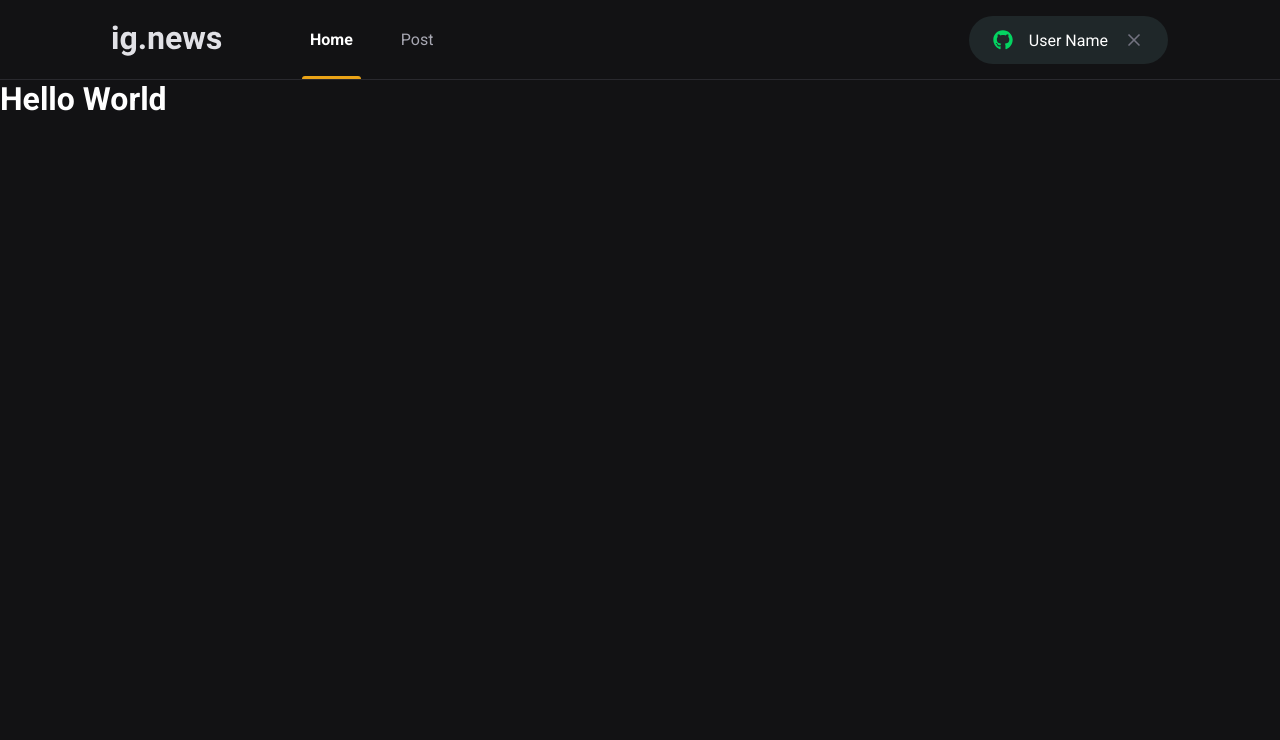
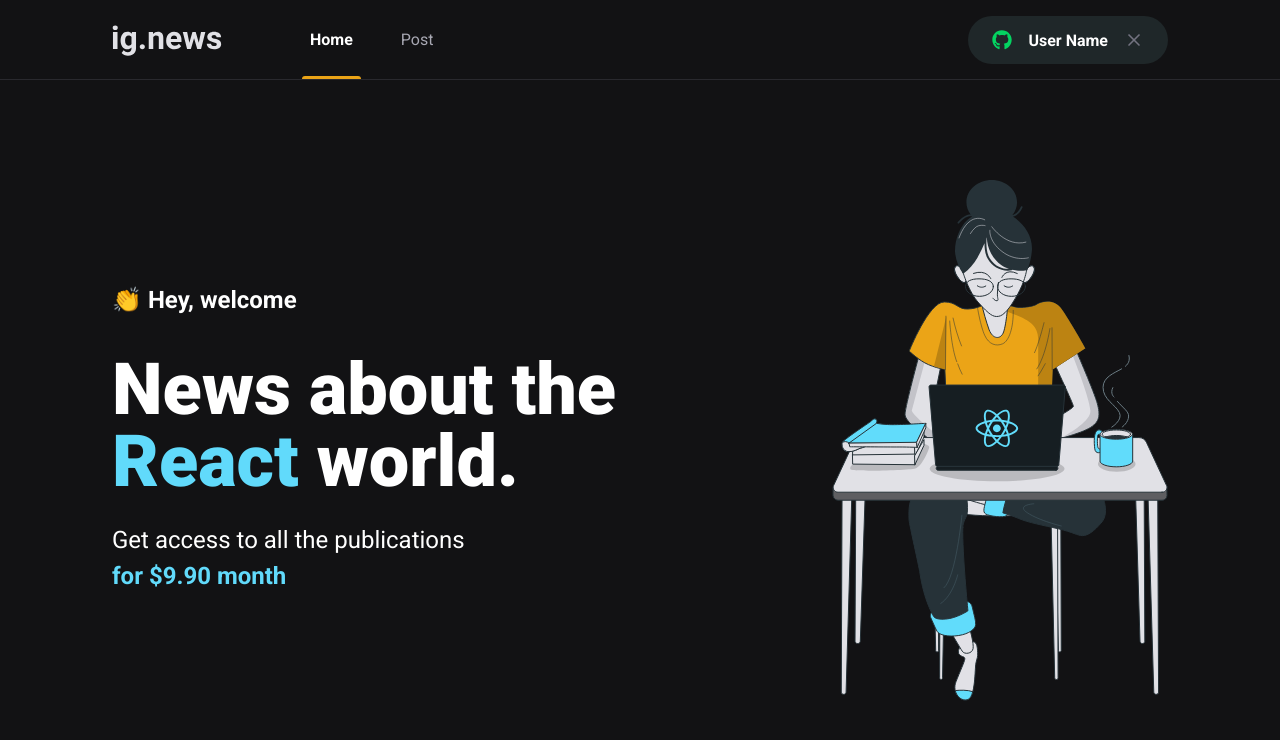
Before and after one commit to LuisRuediger/IG.News, a Next.js app: page / in a window 1280 px wide. Shown: the top 740 px of the page. Built offline with nearby package versions, Linux system fonts and the light colour scheme.

Commit message:
home page

```diff
--- a/src/components/SignInButton/styles.module.scss
+++ b/src/components/SignInButton/styles.module.scss
@@ -10,7 +10,7 @@
   justify-content: center;
 
   color: var(--white);
-  font-wight: bold;
+  font-weight: bold;
 
   svg {
     width: 20px;
--- /dev/null
+++ b/src/pages/home.module.scss
@@ -0,0 +1,43 @@
+.contentContainer {
+  max-width: 1120px;
+  margin: 0 auto;
+  padding: 0 2rem;
+  height: calc(100vh - 5rem);
+
+  display: flex;
+  align-items: center;
+  justify-content: space-between;
+}
+
+.hero {
+  max-width: 600px;
+
+  > span {
+    font-size: 1.5rem;
+    font-weight: bold;
+  }
+
+  h1 {
+    font-size: 4.5rem;
+    line-height: 4.5rem;
+    font-weight: 900;
+    margin-top: 2.5rem;
+
+    span {
+      color: var(--cyan-500);
+    }
+  }
+
+    p {
+      font-size: 1.5rem;
+      line-height: 2.25rem;
+      margin-top: 1.5rem;
+
+      span {
+        color: var(--cyan-500);
+        font-weight: bold;
+      }
+    }
+
+
+}
--- a/src/pages/index.tsx
+++ b/src/pages/index.tsx
@@ -1,13 +1,26 @@
 import React from "react";
 import Head from 'next/head'
+
+import styles from './home.module.scss'
 
 export default function Home() {
   return (
     <>
       <Head>
-        <title>ig.news</title>
+        <title>Home | ig.news</title>
       </Head>
-      <h1 >Hello World</h1>
+      <main className={styles.contentContainer}>
+        <section className={styles.hero}>
+          <span>👏 Hey, welcome</span>
+          <h1>News about the <span>React</span> world.</h1>
+          <p>
+            Get access to all the publications <br />
+            <span>for $9.90 month</span>
+          </p>
+        </section>
+
+        <img src="/images/avatar.svg" alt="girl coding" />
+      </main>
     </>
   )
 }
```
